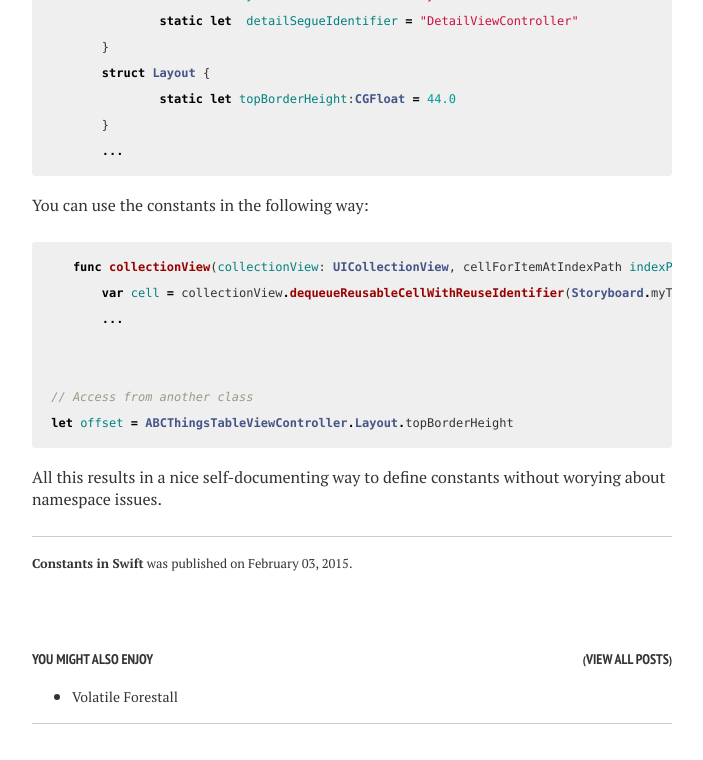
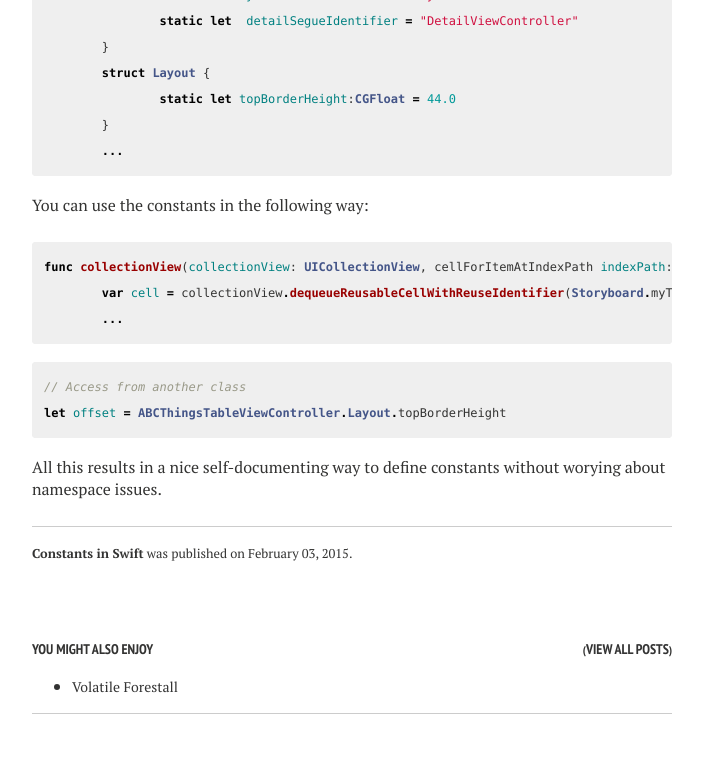
Before and after one commit to diederikh/Cocoamon-blog, a Jekyll site: the page built from _posts/2015-02-03-constants-in-swift.markdown, in a window 1280 px wide and 900 px high, scrolled down 1715 px, cut to the strip 0-760 px from the top of the window. Shown: the whole strip, without its empty margins (288-991 px from the left). Built offline with Jekyll 4.4.1, drawn with Linux system fonts in a browser that asks for light colours; nearby versions of some CDN libraries.

Commit message:
fixed code blocks

````diff
--- a/_posts/2015-02-03-constants-in-swift.markdown
+++ b/_posts/2015-02-03-constants-in-swift.markdown
@@ -9,7 +9,7 @@
 
 With Objective-C, a common way to define constants you use in your classes -- reuse identifiers, storyboard seque identifier, etc. is to do something like this:
 
-```objective-c
+~~~ objective-c
 # import "ABCThingsTableViewController.h"
 
 // Storyboard constants
@@ -21,13 +21,13 @@
 @implementation ABCThingsTableViewController
 {
 	...
-```
+~~~
 
 Because we use global constants we have to use a prefix to make them unique.
 
 If we translate the example above to Swift we get something like this:
 
-```swift
+~~~ swift
 // Storyboard constants
 static let thingTableViewCell = "ThingTableViewCell";
 
@@ -36,12 +36,12 @@
 
 class ABCThingsTableViewController {
 	...
-```
+~~~
 
 In Swift we don't need prefixes as Swift has namespaces; the global variables are defined within the scope of the module only -- by default the application module.
 Swift also supports something called _type properties_; properties that are defined within the type's definiton and are scoped to the type, not the instance. There is a different syntax for _structs_ and _classes_:
 
-```swift
+~~~ swift
 struct SomeStruct {
 	static let topBorderHeight:CGFloat = 44.0
 	...
@@ -49,23 +49,23 @@
 class SomeClass {
 	class let topBorderHeight:CGFloat = 44.0
 	...
-```
+~~~
 
 Unfortunately, type properties for classes are not supported yet -- as of Februari 2015 it throws an `error: class variables not yet supported` error.  _The Swift Programming Language_ book does not mention this.
 
 There is an easy workaround for this:
 
-```swift
+~~~ swift
 class SomeClass {
 	struct SomeStruct {
 		static var someTypeProperty
 	}
 	...
-```
+~~~
 
  We can even use this workaround to our advantage to make the constants structure more clear:
 
-```swift
+~~~ swift
 class ABCThingsTableViewController {
 	struct Storyboard {
 		static let myTableCellIdentifier = "MyTableViewIdentifier"
@@ -75,17 +75,20 @@
 		static let topBorderHeight:CGFloat = 44.0
 	}
 	...
-```
+~~~
 
  You can use the constants in the following way:
 
-```swift
-    func collectionView(collectionView: UICollectionView, cellForItemAtIndexPath indexPath: NSIndexPath) -> UICollectionViewCell {
-        var cell = collectionView.dequeueReusableCellWithReuseIdentifier(Storyboard.myTableCellIdentifier, forIndexPath: indexPath)
+~~~ swift
+func collectionView(collectionView: UICollectionView, cellForItemAtIndexPath indexPath: NSIndexPath) -> UICollectionViewCell {
+	var cell = collectionView.dequeueReusableCellWithReuseIdentifier(Storyboard.myTableCellIdentifier, forIndexPath: indexPath)
 	...
+~~~
 
 
- // Access from another class
- let offset = ABCThingsTableViewController.Layout.topBorderHeight
-```
+~~~ swift
+// Access from another class
+let offset = ABCThingsTableViewController.Layout.topBorderHeight
+~~~
+
 All this results in a nice self-documenting way to define constants without worying about namespace issues.
````
